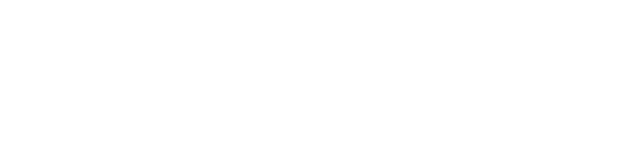
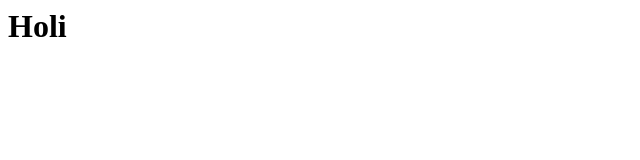
Before and after one commit to DanniRodriguez/Produccion-G4, a plain HTML site: page index.html in a window 1280 px wide. Shown: the whole page, without its empty margins (0-640 px from the left). Drawn offline with Linux system fonts and the light colour scheme.

Commit message:
Agregar texto
punto 3 de la práctica

```diff
--- a/index.html
+++ b/index.html
@@ -1,3 +1,5 @@
 <html>
-
+  <body>
+    <h1>Holi</h1>
+  </body>
 </html>
```
